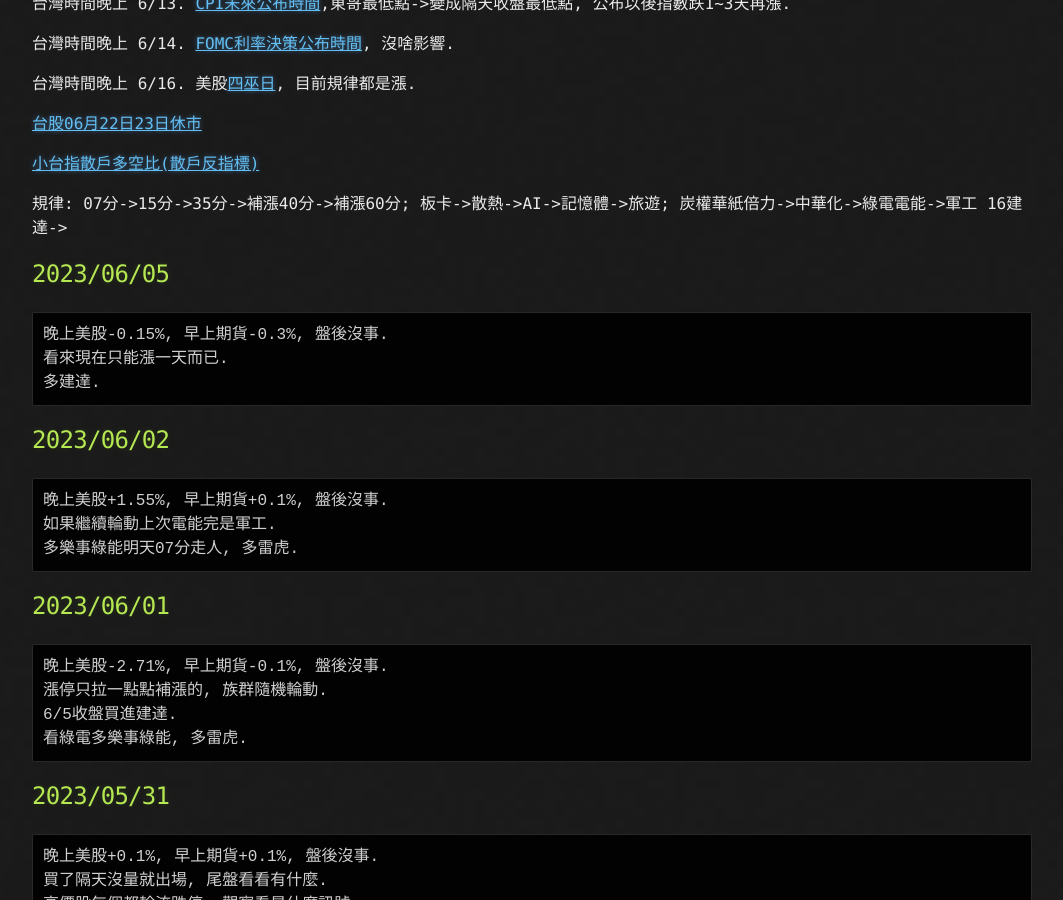
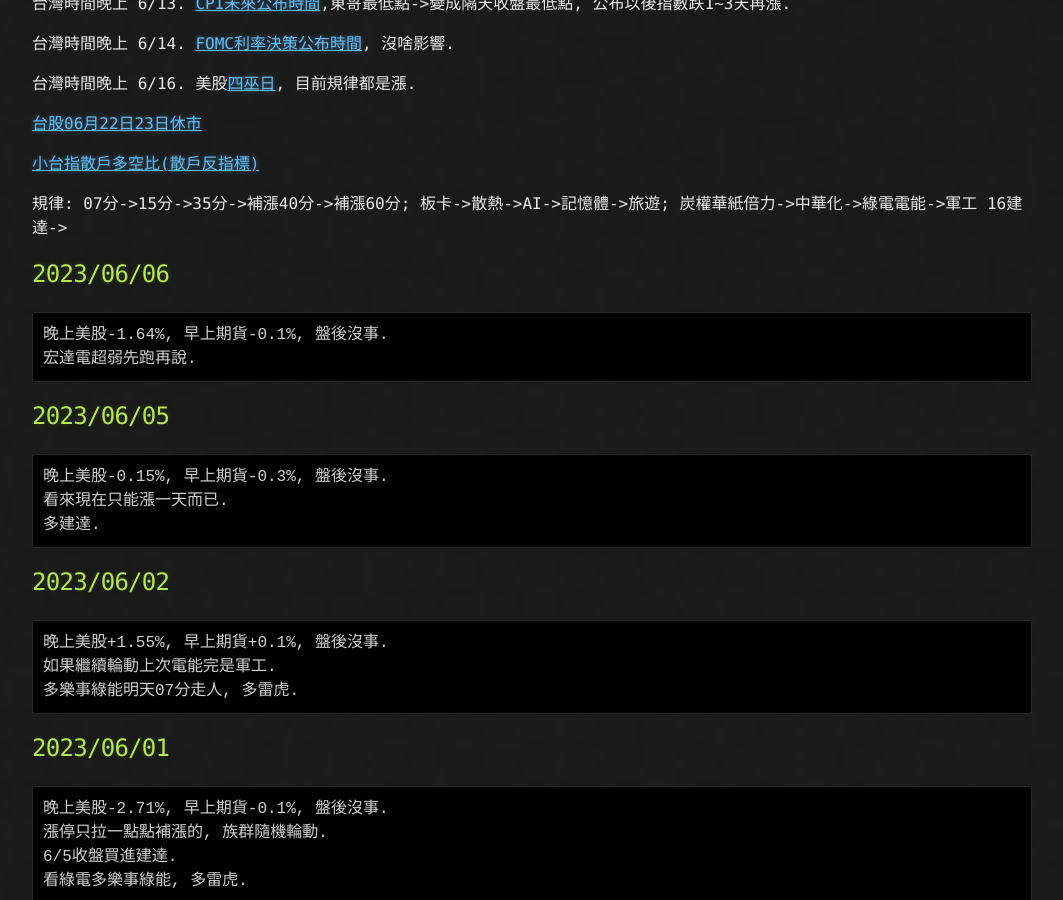
Before and after one commit to lepg5487/Stock_God, a Jekyll site: the page built from index.md, in a window 1280 px wide and 900 px high, scrolled down 346 px. Shown: the whole window, without its empty margins (108-1171 px from the left). Built offline with Jekyll 4.4.1, drawn with Linux system fonts in a browser that asks for light colours; our own code applies the rules of GitHub Pages for plain Markdown files.

Commit message:
Update index.md

````diff
--- a/index.md
+++ b/index.md
@@ -20,6 +20,12 @@ layout: testlayouts
 板卡->散熱->AI->記憶體->旅遊;
 炭權華紙倍力->中華化->綠電電能->軍工
 16建達->
+
+## 2023/06/06
+```
+晚上美股-1.64%, 早上期貨-0.1%, 盤後沒事.
+宏達電超弱先跑再說.
+```
 
 ## 2023/06/05
 ```
````
